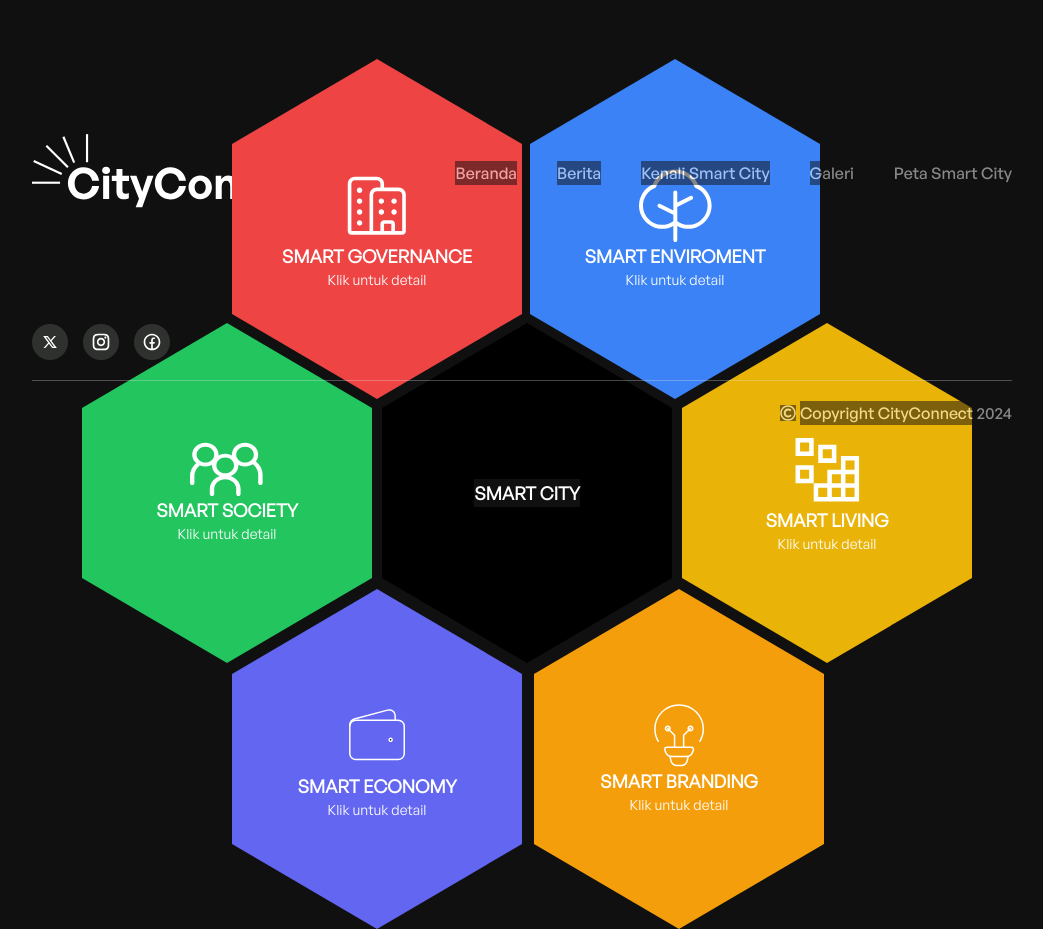
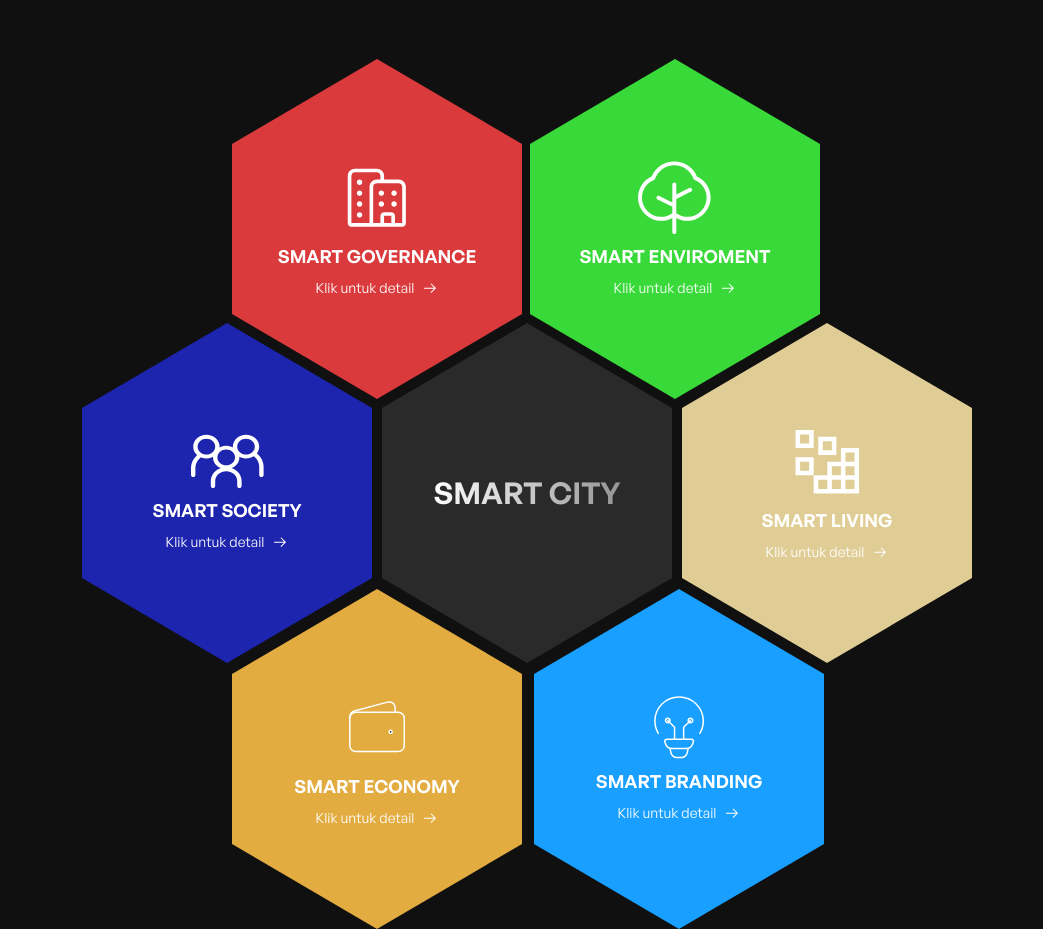
Before and after one commit to MicRoCats7/city-connect, a React (Vite) app: page / in a window 1280 px wide. Shown: the part 860-1789 px from the top of the page, without its empty margins (118-1161 px from the left). Built offline with nearby package versions, Linux system fonts and the light colour scheme.

Commit message:
finish ui smartcity feat

```diff
--- a/package.json
+++ b/package.json
@@ -10,6 +10,7 @@
     "preview": "vite preview"
   },
   "dependencies": {
+    "@radix-ui/react-dialog": "^1.1.2",
     "@radix-ui/react-dropdown-menu": "^2.1.2",
     "class-variance-authority": "^0.7.0",
     "clsx": "^2.1.1",
--- a/src/App.tsx
+++ b/src/App.tsx
@@ -9,7 +9,7 @@ function App() {
       <Navbar />
       <Header />
       <SmartCity />
-      <Footer />
+      {/* <Footer /> */}
     </main>
   );
 }
--- a/src/components/SmartCity.tsx
+++ b/src/components/SmartCity.tsx
@@ -1,21 +1,25 @@
 import { dataSmartCity } from "@/lib/data";
+import { GoArrowRight } from "react-icons/go";
+import {
+    Dialog,
+    DialogContent,
+    DialogDescription,
+    DialogFooter,
+    DialogHeader,
+    DialogTitle,
+    DialogTrigger,
+} from "@/components/ui/dialog"
 
 function SmartCity() {
-    const hexagonData = [
-        { color: "bg-red-500", label: "GOVERNANCE", icon: "🏢" },
-        { color: "bg-blue-500", label: "BRANDING", icon: "💡" },
-        { color: "bg-green-500", label: "ENVIRONMENT", icon: "🌳" },
-        { color: "bg-yellow-500", label: "ECONOMY", icon: "💼" },
-        { color: "bg-indigo-500", label: "SOCIETY", icon: "👥" },
-        { color: "bg-amber-500", label: "LIVING", icon: "🏠" },
-    ];
-
     const Hexagon = ({ color, label, icon }: { color: any, label: string, icon: any }) => (
-        <div className={`relative w-[290px] h-[340px] ${color} clip-hexagon flex items-center justify-center text-white hover:scale-105 transition transform`}>
-            <div className="flex items-center justify-center flex-col bg-transparent">
+        <div className={`relative w-[290px] h-[340px] clip-hexagon flex items-center justify-center text-white hover:scale-105 transition transform cursor-pointer`} style={{ backgroundColor: color }}>
+            <div className="flex items-center justify-center flex-col gap-2 bg-transparent">
                 <img src={icon} alt="icon" className="bg-transparent" />
-                <p className="text-lg font-semibold bg-transparent">{label}</p>
-                <p className="text-sm bg-transparent">Klik untuk detail</p>
+                <p className="text-lg font-general-sans-semibold bg-transparent">{label}</p>
+                <div className="flex items-center gap-2 bg-transparent">
+                    <p className="text-sm font-general-sans-regular bg-transparent">Klik untuk detail</p>
+                    <GoArrowRight className="bg-transparent" />
+                </div>
             </div>
         </div>
     );
@@ -27,29 +31,89 @@ function SmartCity() {
                 <p className="text-[#ffffff60] text-lg font-general-sans-regular">Aspek-Aspek yang Membentuk Smart City</p>
             </div>
             <div className="relative mt-32">
+                <Dialog>
+                    <DialogTrigger asChild>
                         <div className="absolute -top-10 right-0">
-                    <Hexagon color={hexagonData[0].color} label={dataSmartCity[0].title} icon={dataSmartCity[0].icon} />
+                            <Hexagon color={dataSmartCity[0].color} label={dataSmartCity[0].title} icon={dataSmartCity[0].icon} />
                         </div>
+                    </DialogTrigger>
+                    <DialogContent className="max-w-[525px] bg-[#191A19]">
+                        <DialogHeader className="bg-transparent">
+                            <DialogTitle className="bg-transparent special-text font-general-sans-semibold text-lg uppercase">{dataSmartCity[0].title}</DialogTitle>
+                        </DialogHeader>
+                        <p className="bg-transparent text-white font-general-sans-medium text-sm leading-6 text-justify">{dataSmartCity[0].desc}</p>
+                    </DialogContent>
+                </Dialog>
+                <Dialog>
+                    <DialogTrigger asChild>
                         <div className="absolute -top-10 left-2">
-                    <Hexagon color={hexagonData[1].color} label={dataSmartCity[1].title} icon={dataSmartCity[1].icon} />
+                            <Hexagon color={dataSmartCity[1].color} label={dataSmartCity[1].title} icon={dataSmartCity[1].icon} />
                         </div>
+                    </DialogTrigger>
+                    <DialogContent className="max-w-[525px] bg-[#191A19]">
+                        <DialogHeader className="bg-transparent">
+                            <DialogTitle className="bg-transparent special-text font-general-sans-semibold text-lg uppercase">{dataSmartCity[1].title}</DialogTitle>
+                        </DialogHeader>
+                        <p className="bg-transparent text-white font-general-sans-medium text-sm leading-6 text-justify">{dataSmartCity[1].desc}</p>
+                    </DialogContent>
+                </Dialog>
+                <Dialog>
+                    <DialogTrigger asChild>
                         <div className="absolute top-56 right-[150px] bg-transparent">
-                    <Hexagon color={hexagonData[2].color} label={dataSmartCity[2].title} icon={dataSmartCity[2].icon} />
+                            <Hexagon color={dataSmartCity[2].color} label={dataSmartCity[2].title} icon={dataSmartCity[2].icon} />
                         </div>
+                    </DialogTrigger>
+                    <DialogContent className="max-w-[525px] bg-[#191A19]">
+                        <DialogHeader className="bg-transparent">
+                            <DialogTitle className="bg-transparent special-text font-general-sans-semibold text-lg uppercase">{dataSmartCity[2].title}</DialogTitle>
+                        </DialogHeader>
+                        <p className="bg-transparent text-white font-general-sans-medium text-sm leading-6 text-justify">{dataSmartCity[2].desc}</p>
+                    </DialogContent>
+                </Dialog>
+                <Dialog>
+                    <DialogTrigger asChild>
                         <div className="absolute top-56 left-40 bg-transparent">
-                    <Hexagon color={hexagonData[3].color} label={dataSmartCity[3].title} icon={dataSmartCity[3].icon} />
+                            <Hexagon color={dataSmartCity[3].color} label={dataSmartCity[3].title} icon={dataSmartCity[3].icon} />
                         </div>
+                    </DialogTrigger>
+                    <DialogContent className="max-w-[525px] bg-[#191A19]">
+                        <DialogHeader className="bg-transparent">
+                            <DialogTitle className="bg-transparent special-text font-general-sans-semibold text-lg uppercase">{dataSmartCity[3].title}</DialogTitle>
+                        </DialogHeader>
+                        <p className="bg-transparent text-white font-general-sans-medium text-sm leading-6 text-justify">{dataSmartCity[3].desc}</p>
+                    </DialogContent>
+                </Dialog>
                 <div className="absolute top-56 -right-[150px] bg-transparent">
-                    <div className="relative w-[290px] h-[340px] bg-black clip-hexagon flex items-center justify-center text-white">
-                        <p className="text-lg font-semibold">SMART CITY</p>
+                    <div className="relative w-[290px] h-[340px] bg-[#2a2a2a] clip-hexagon flex items-center justify-center text-white">
+                        <p className="text-3xl font-general-sans-semibold special-text">SMART CITY</p>
                     </div>
                 </div>
+                <Dialog>
+                    <DialogTrigger asChild>
                         <div className="absolute top-[490px] right-0 bg-transparent">
-                    <Hexagon color={hexagonData[4].color} label={dataSmartCity[4].title} icon={dataSmartCity[4].icon} />
+                            <Hexagon color={dataSmartCity[4].color} label={dataSmartCity[4].title} icon={dataSmartCity[4].icon} />
                         </div>
+                    </DialogTrigger>
+                    <DialogContent className="max-w-[525px] bg-[#191A19]">
+                        <DialogHeader className="bg-transparent">
+                            <DialogTitle className="bg-transparent special-text font-general-sans-semibold text-lg uppercase">{dataSmartCity[4].title}</DialogTitle>
+                        </DialogHeader>
+                        <p className="bg-transparent text-white font-general-sans-medium text-sm leading-6 text-justify">{dataSmartCity[4].desc}</p>
+                    </DialogContent>
+                </Dialog>
+                <Dialog>
+                    <DialogTrigger asChild>
                         <div className="absolute top-[490px] left-3 bg-transparent">
-                    <Hexagon color={hexagonData[5].color} label={dataSmartCity[5].title} icon={dataSmartCity[5].icon} />
+                            <Hexagon color={dataSmartCity[5].color} label={dataSmartCity[5].title} icon={dataSmartCity[5].icon} />
                         </div>
+                    </DialogTrigger>
+                    <DialogContent className="max-w-[525px] bg-[#191A19]">
+                        <DialogHeader className="bg-transparent">
+                            <DialogTitle className="bg-transparent special-text font-general-sans-semibold text-lg uppercase">{dataSmartCity[5].title}</DialogTitle>
+                        </DialogHeader>
+                        <p className="bg-transparent text-white font-general-sans-medium text-sm leading-6 text-justify">{dataSmartCity[5].desc}</p>
+                    </DialogContent>
+                </Dialog>
             </div>
         </section>
     )
--- /dev/null
+++ b/src/components/ui/dialog.tsx
@@ -0,0 +1,120 @@
+import * as React from "react"
+import * as DialogPrimitive from "@radix-ui/react-dialog"
+import { X } from "lucide-react"
+
+import { cn } from "@/lib/utils"
+
+const Dialog = DialogPrimitive.Root
+
+const DialogTrigger = DialogPrimitive.Trigger
+
+const DialogPortal = DialogPrimitive.Portal
+
+const DialogClose = DialogPrimitive.Close
+
+const DialogOverlay = React.forwardRef<
+  React.ElementRef<typeof DialogPrimitive.Overlay>,
+  React.ComponentPropsWithoutRef<typeof DialogPrimitive.Overlay>
+>(({ className, ...props }, ref) => (
+  <DialogPrimitive.Overlay
+    ref={ref}
+    className={cn(
+      "fixed inset-0 z-50 bg-black/65  data-[state=open]:animate-in data-[state=closed]:animate-out data-[state=closed]:fade-out-0 data-[state=open]:fade-in-0",
+      className
+    )}
+    {...props}
+  />
+))
+DialogOverlay.displayName = DialogPrimitive.Overlay.displayName
+
+const DialogContent = React.forwardRef<
+  React.ElementRef<typeof DialogPrimitive.Content>,
+  React.ComponentPropsWithoutRef<typeof DialogPrimitive.Content>
+>(({ className, children, ...props }, ref) => (
+  <DialogPortal>
+    <DialogOverlay />
+    <DialogPrimitive.Content
+      ref={ref}
+      className={cn(
+        "fixed left-[50%] top-[50%] z-50 grid w-full max-w-lg translate-x-[-50%] translate-y-[-50%] gap-4 bg-white p-6 shadow-lg duration-200 data-[state=open]:animate-in data-[state=closed]:animate-out data-[state=closed]:fade-out-0 data-[state=open]:fade-in-0 data-[state=closed]:zoom-out-95 data-[state=open]:zoom-in-95 data-[state=closed]:slide-out-to-left-1/2 data-[state=closed]:slide-out-to-top-[48%] data-[state=open]:slide-in-from-left-1/2 data-[state=open]:slide-in-from-top-[48%] sm:rounded-lg dark:border-zinc-800 dark:bg-zinc-950",
+        className
+      )}
+      {...props}
+    >
+      {children}
+      <DialogPrimitive.Close className="absolute right-4 top-4 rounded-sm opacity-70 transition-opacity hover:opacity-100 disabled:pointer-events-none data-[state=open]:bg-zinc-100 data-[state=open]:text-zinc-500 dark:ring-offset-zinc-950 dark:focus:ring-zinc-300 dark:data-[state=open]:bg-zinc-800 dark:data-[state=open]:text-zinc-400">
+        <X className="h-6 w-6 text-white bg-transparent" />
+        <span className="sr-only">Close</span>
+      </DialogPrimitive.Close>
+    </DialogPrimitive.Content>
+  </DialogPortal>
+))
+DialogContent.displayName = DialogPrimitive.Content.displayName
+
+const DialogHeader = ({
+  className,
+  ...props
+}: React.HTMLAttributes<HTMLDivElement>) => (
+  <div
+    className={cn(
+      "flex flex-col space-y-1.5 text-center sm:text-left",
+      className
+    )}
+    {...props}
+  />
+)
+DialogHeader.displayName = "DialogHeader"
+
+const DialogFooter = ({
+  className,
+  ...props
+}: React.HTMLAttributes<HTMLDivElement>) => (
+  <div
+    className={cn(
+      "flex flex-col-reverse sm:flex-row sm:justify-end sm:space-x-2",
+      className
+    )}
+    {...props}
+  />
+)
+DialogFooter.displayName = "DialogFooter"
+
+const DialogTitle = React.forwardRef<
+  React.ElementRef<typeof DialogPrimitive.Title>,
+  React.ComponentPropsWithoutRef<typeof DialogPrimitive.Title>
+>(({ className, ...props }, ref) => (
+  <DialogPrimitive.Title
+    ref={ref}
+    className={cn(
+      "text-lg font-semibold leading-none tracking-tight",
+      className
+    )}
+    {...props}
+  />
+))
+DialogTitle.displayName = DialogPrimitive.Title.displayName
+
+const DialogDescription = React.forwardRef<
+  React.ElementRef<typeof DialogPrimitive.Description>,
+  React.ComponentPropsWithoutRef<typeof DialogPrimitive.Description>
+>(({ className, ...props }, ref) => (
+  <DialogPrimitive.Description
+    ref={ref}
+    className={cn("text-sm text-zinc-500 dark:text-zinc-400", className)}
+    {...props}
+  />
+))
+DialogDescription.displayName = DialogPrimitive.Description.displayName
+
+export {
+  Dialog,
+  DialogPortal,
+  DialogOverlay,
+  DialogTrigger,
+  DialogClose,
+  DialogContent,
+  DialogHeader,
+  DialogFooter,
+  DialogTitle,
+  DialogDescription,
+}
--- a/src/index.css
+++ b/src/index.css
@@ -45,3 +45,9 @@
     clip-path: polygon(50% 0%, 100% 25%, 100% 75%, 50% 100%, 0% 75%, 0% 25%);
   }
 }
+
+@layer base {
+  :root {
+    --radius: 0.5rem;
+  }
+}
--- a/src/lib/data.tsx
+++ b/src/lib/data.tsx
@@ -11,36 +11,42 @@ export const dataSmartCity = [
     title: "SMART GOVERNANCE",
     desc: "Konsep tata kelola modern yang memanfaatkan teknologi digital untuk menciptakan pemerintahan yang lebih efisien, transparan, dan responsif. Dengan penerapan layanan e-Government, analisis data, serta partisipasi publik, smart governance meningkatkan kualitas layanan publik, mempercepat pengambilan keputusan berbasis data, dan mendorong keterlibatan masyarakat. Tujuan akhirnya adalah membangun kota pintar yang inklusif, berkelanjutan, dan adaptif terhadap kebutuhan warganya.",
     icon: smartGovernance,
+    color: "#DB3A3C"
   },
   {
     id: 2,
     title: "SMART ENVIROMENT",
     desc: "Konsep lingkungan cerdas yang menggabungkan teknologi dan data untuk menciptakan kota yang lebih bersih, berkelanjutan, dan sehat bagi warganya. Melalui pemantauan kualitas udara, manajemen energi hijau, pengelolaan limbah pintar, dan pelestarian sumber daya alam, smart environment bertujuan untuk mengurangi dampak lingkungan sekaligus meningkatkan kualitas hidup. Teknologi seperti sensor lingkungan dan sistem energi terbarukan memungkinkan kota untuk memantau dan mengelola sumber daya secara efisien, menciptakan masa depan yang lebih hijau dan sehat bagi semua.",
     icon: smartEnvironment,
+    color: "#38D938"
   },
   {
     id: 3,
     title: "SMART SOCIETY",
     desc: "Konsep masyarakat yang memanfaatkan teknologi untuk meningkatkan kualitas hidup, partisipasi, dan inklusivitas bagi semua warganya. Melalui akses yang lebih luas terhadap informasi, pendidikan digital, dan inovasi sosial, smart society mendorong pemberdayaan individu dan komunitas untuk berperan aktif dalam perkembangan kota. Dengan solusi digital yang mendukung kolaborasi, pendidikan, dan kesehatan, smart society menciptakan masyarakat yang terhubung, tanggap, dan siap menghadapi tantangan masa depan.",
     icon: smartSociety,
+    color: "#1D24AD"
   },
   {
     id: 4,
     title: "SMART LIVING",
     desc: "Konsep hidup cerdas yang mengintegrasikan teknologi ke dalam kehidupan sehari-hari untuk menciptakan lingkungan yang nyaman, aman, dan berkualitas bagi warga kota. Melalui solusi digital untuk layanan kesehatan, keamanan, perumahan, dan rekreasi, smart living menghadirkan pengalaman hidup yang lebih baik dan terhubung. Dengan fokus pada kenyamanan dan kesejahteraan, smart living memastikan warga memiliki akses mudah ke layanan publik dan fasilitas modern yang mendukung gaya hidup sehat dan seimbang.",
     icon: smartLiving,
+    color: "#E0CD95"
   },
   {
     id: 5,
     title: "SMART ECONOMY",
     desc: "Konsep ekonomi cerdas yang memanfaatkan teknologi untuk mendorong inovasi, produktivitas, dan daya saing di era digital. Melalui pengembangan bisnis berbasis teknologi, dukungan bagi startup, dan pemanfaatan data untuk pengambilan keputusan ekonomi, smart economy menciptakan lingkungan yang dinamis bagi wirausaha dan industri. Dengan fokus pada efisiensi, inklusivitas, dan keberlanjutan, smart economy membantu kota menjadi pusat ekonomi yang tangguh dan adaptif terhadap perubahan global.",
     icon: smartEconomy,
+    color: "#E2AC40"
   },
   {
     id: 6,
     title: "SMART BRANDING",
     desc: "Sebuah strategi membangun identitas kota yang kuat dan menarik dengan menggunakan teknologi dan inovasi digital. Melalui pencitraan yang autentik dan kampanye berbasis data, smart branding bertujuan untuk meningkatkan daya tarik kota bagi wisatawan, investor, dan warga lokal. Dengan menyoroti keunikan, potensi, dan kemajuan teknologi, smart branding membantu menciptakan reputasi kota yang modern, inklusif, dan berkelanjutan, sekaligus memupuk kebanggaan dan partisipasi warga dalam perkembangan kota.",
     icon: smartBranding,
+    color: "#189FFF"
   },
 ];
 
```
Also changed, not shown: 1 other file (tests, documents, lock files or other folders). Lines whose indentation alone changed are shown as unchanged.
